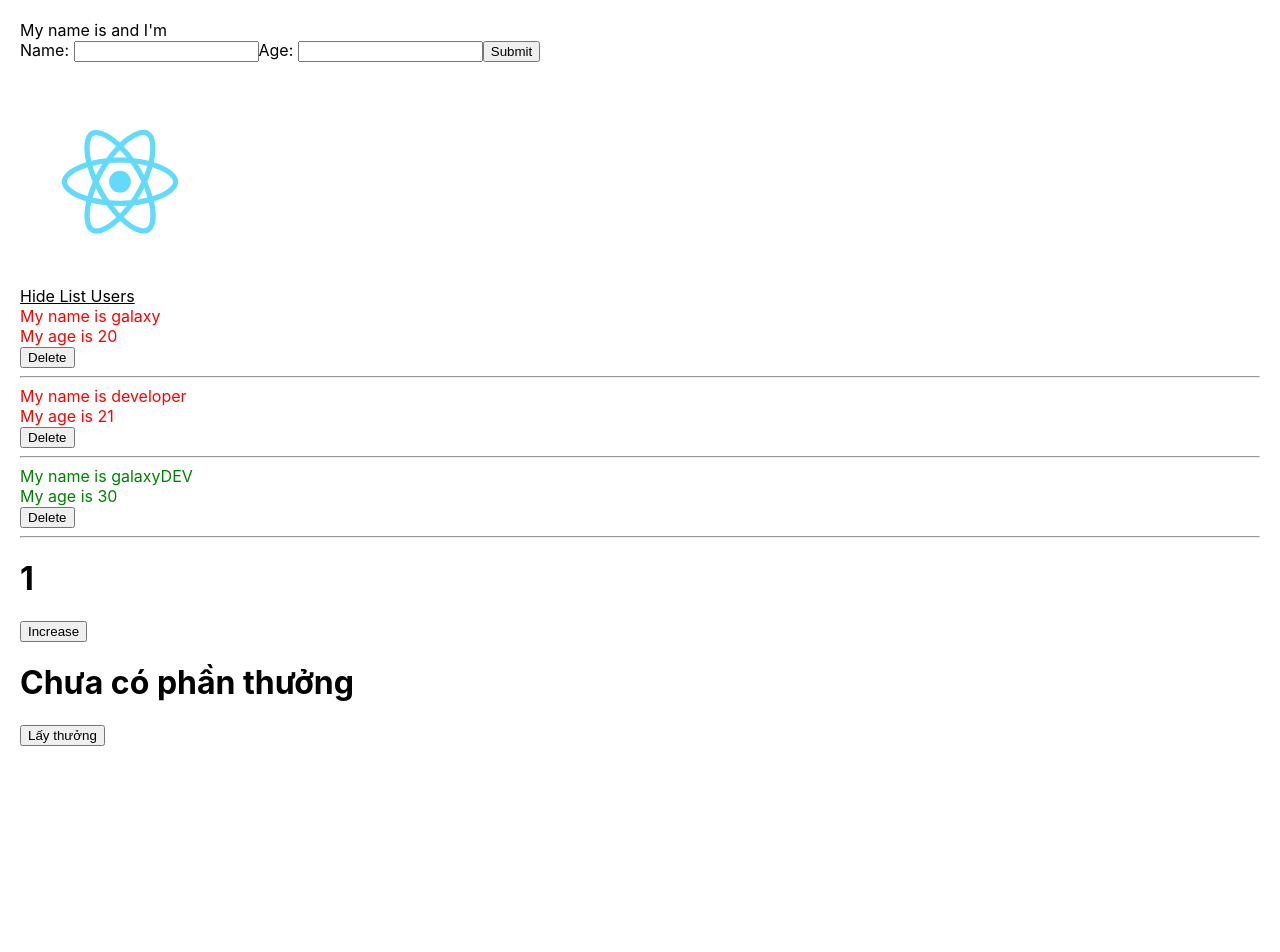
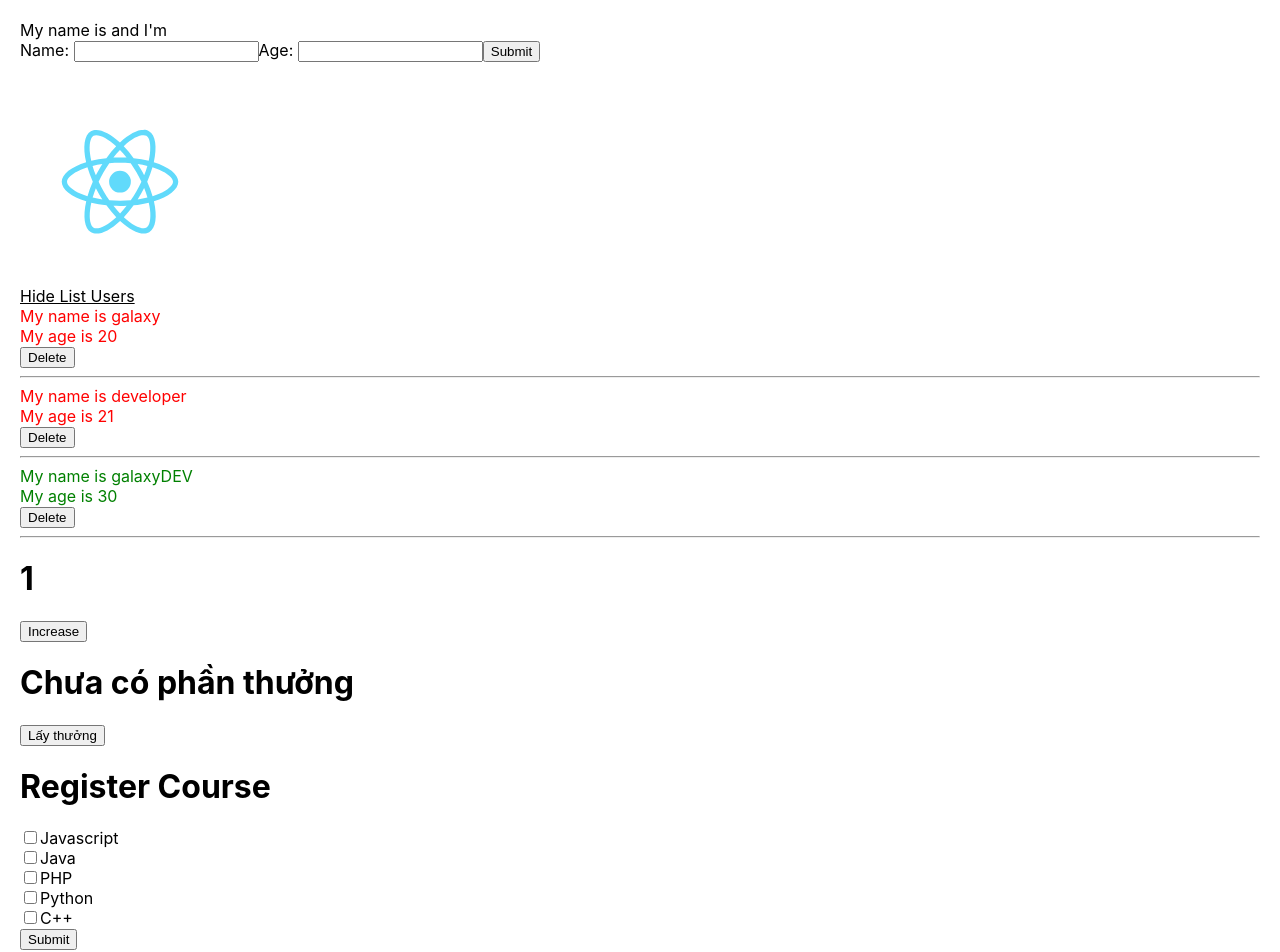
Before and after one commit to buianhtai1205/STUDY-react_app, a React (Create React App) app: page / in a window 1280 px wide. Shown: the top 952 px of the page. Before the commit the page ends 800 px from the top, so only its background shows below. Built offline with nearby package versions, Linux system fonts and the light colour scheme.

Commit message:
exercise register courses

```diff
--- a/src/App.js
+++ b/src/App.js
@@ -4,6 +4,7 @@ import MyComponent from "./components/MyComponent";
 import React from "react";
 import Counter from "./components/Counter";
 import RandomGift from "./components/RandomGift";
+import RegisterCourse from "./components/RegisterCourse";
 
 class App extends React.Component {
 
@@ -13,6 +14,7 @@ class App extends React.Component {
 				<MyComponent></MyComponent>
 				<Counter></Counter>
 				<RandomGift></RandomGift>
+				<RegisterCourse></RegisterCourse>
 			</div>
 		);
 	}
--- /dev/null
+++ b/src/components/RegisterCourse.js
@@ -0,0 +1,78 @@
+import { useState } from "react"
+
+const listCourses = [
+    {
+        id: 1,
+        name: 'Javascript',
+    },
+    {
+        id: 2,
+        name: 'Java',
+    },
+    {
+        id: 3,
+        name: 'PHP',
+    },
+    {
+        id: 4,
+        name: 'Python',
+    },
+    {
+        id: 5,
+        name: 'C++',
+    },
+]
+
+const RegisterCourse = () => {
+    // const [checked, setChecked] = useState(1);
+    const [checked, setChecked] = useState([])
+
+    const handleSubmitForm = (event) => {
+        event.preventDefault();
+        console.log({
+            id: checked,
+        });
+    }
+
+    const handleChecked = (courseID) => {
+        setChecked(prev => {
+            const isChecked = checked.includes(courseID)
+            if (isChecked) {
+                return prev.filter(item => item !== courseID)
+            } else {
+                return [...prev, courseID]
+            }
+        })
+    }
+
+    return (
+        <div>
+            <form onSubmit={ handleSubmitForm }>
+                <h1>Register Course</h1>
+                { listCourses.map( course => {
+                    return (
+                        <div key={ course.id }>
+                            {/* // radio
+                            <input
+                                type="radio"
+                                onChange={ () => setChecked(course.id) }
+                                checked={ course.id === checked }
+                            />  */}
+
+                            {/* // checkbox */}
+                            <input
+                                type="checkbox"
+                                onChange={ () => handleChecked(course.id) }
+                                checked={ checked.includes(course.id) }
+                            />
+                            { course.name }
+                        </div>
+                    )
+                })}
+                <button>Submit</button>
+            </form>
+        </div>
+    )
+}
+
+export default RegisterCourse;
```
